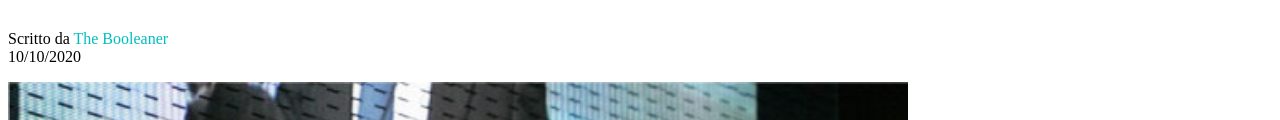
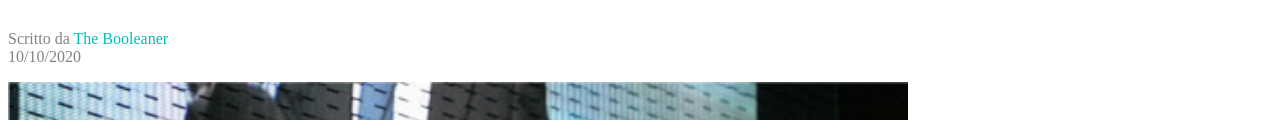
Before and after one commit to andreapanella/html-css-booleaner, a plain HTML site: page index.html in a window 1280 px wide. Shown: the part 288-408 px from the top of the page. Drawn offline with Linux system fonts and the light colour scheme; a web font is replaced by a local one.

Commit message:
fixed a grey text in index.html

```diff
--- a/index.html
+++ b/index.html
@@ -24,7 +24,8 @@
         <section>
             <h1>Internet deve essere al servizio del "bene pubblico": il manifesto di Tim Berners-Lee</h1>
 
-            <p>Scritto da <span class="autorship">The Booleaner</span> <br>10/10/2020</p>
+            <p><span class="color-text-grey">Scritto da</span> <span class="autorship">The Booleaner</span>
+                <br><span class="color-text-grey">10/10/2020</span></p>
         </section>
 
 
```
